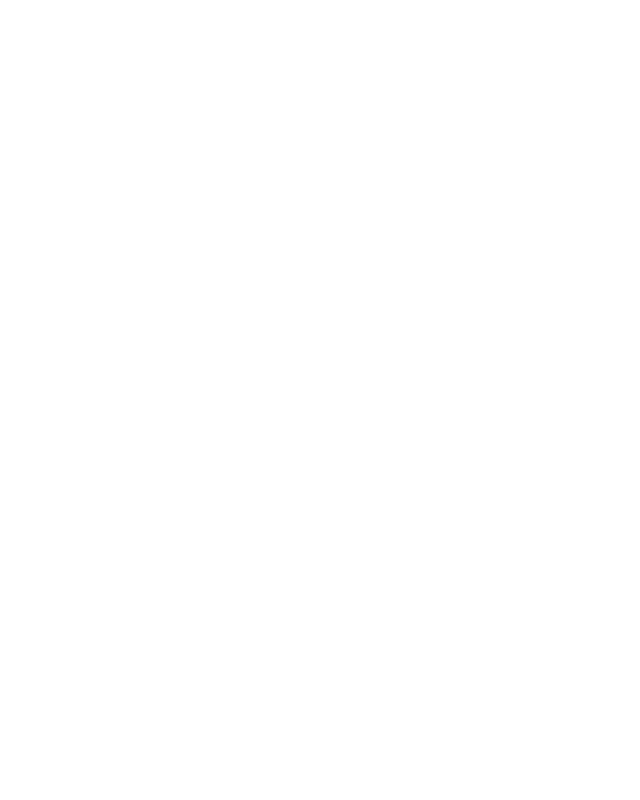
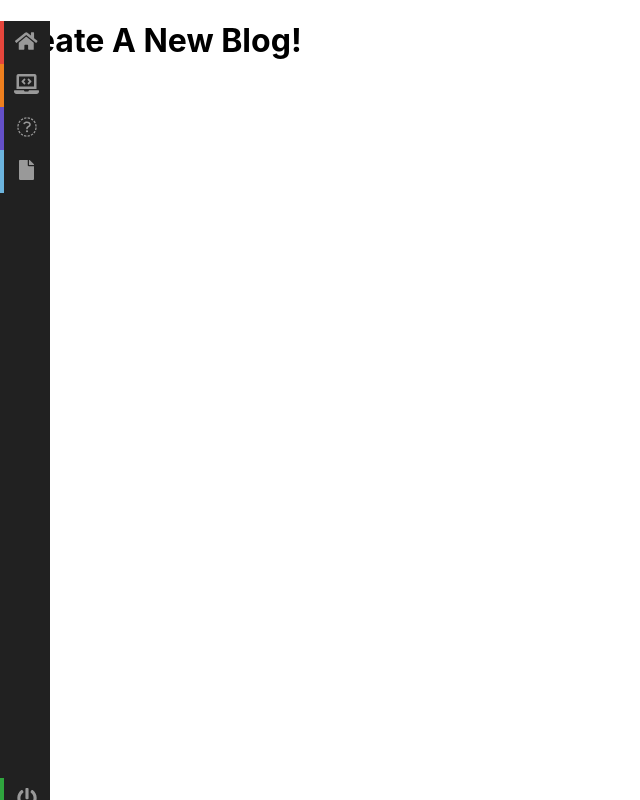
Before and after one commit to ArizonaMangoJuice/los-sabores-de-mi-tierra, a React (Create React App) app: page /dashboard/pages in a window 1280 px wide. Shown: the whole page, without its empty margins (0-640 px from the left). Built offline with nearby package versions, Linux system fonts and the light colour scheme.

Commit message:
figured out how to make links work

```diff
--- a/src/App.js
+++ b/src/App.js
@@ -1,14 +1,17 @@
 import React from 'react';
 import './App.css';
-import Dashboard from './component/Dashboard/Dashboard';
+import Dashboard from './components/Dashboard/Dashboard';
 import {Route} from 'react-router-dom';
-import Landing from './component/Landing/Landing';
+import Landing from './components/Landing/Landing';
+import Pages from './components/Pages/Pages';
 
 function App() {
   return (
     <div>
       <Route exact path='/' component={Landing} />
-      <Route exact path='/dashboard' component={Dashboard} />
+      <Route path='/dashboard' component={Dashboard} />
+      <Route exact path='/dashboard/pages' component={Pages} />
+
     </div>
   );
 }
--- a/src/component/Landing/Landing.js
+++ /dev/null
@@ -1,8 +0,0 @@
-import React from 'react'
-import { Link } from 'react-router-dom'
-
-export default function Landing (props){
-    return (
-        <Link to='dashboard' >dashboard</Link>
-    )
-}
--- a/src/component/NavButton/NavButton.js
+++ /dev/null
@@ -1,29 +0,0 @@
-import React from 'react'
-import './NavButton.css'
-let colors = ['#e6463c', '#ee7f1e', '#6450c8', '#6cb4dd', '#2fa53e'];
-let color;
-let borderStyle;
-
-
-export default class NavButton extends React.Component{
-    componentDidMount(){
-       color =  Math.floor(Math.random() * Math.floor(5));
-        console.log('this is the color',color)
-       borderStyle = {
-            borderLeft: `4px solid ${colors[color]}`
-       }
-    }
-
-    render(){
-        return (
-            <button className={this.props.bottom ? `nav-button ${this.props.bottom}` : `nav-button` } style={this.props.border}>
-                <div className='icon'>
-                    <i className={this.props.iconName}></i>
-                </div>
-                <p className='dashboard-nav-words'>
-                    {this.props.name}
-                </p>
-            </button>
-        )
-    }
-}
--- a/src/component/Dashboard/Dashboard.js
+++ b/src/components/Dashboard/Dashboard.js
@@ -1,11 +1,14 @@
 import React from 'react'
 import Nav from '../Nav/Nav'
+import { Link, Switch } from 'react-router-dom';
 
 export default class Dashboard extends React.Component{
     render(){
         return (
             <div className='dashboard'>
                 <Nav />
+
+
             </div>
         )
     }
--- /dev/null
+++ b/src/components/Landing/Landing.js
@@ -0,0 +1,13 @@
+import React from 'react'
+import { Link, Switch } from 'react-router-dom';
+
+export default function Landing() {
+    return (
+    <>
+     <h1>
+         HELLO
+     </h1>
+    <Link to='/dashboard'>Dashboard</Link>
+
+    </>);
+}
--- a/src/component/Nav/Nav.js
+++ b/src/components/Nav/Nav.js
@@ -6,6 +6,7 @@ let colors = ['#e6463c', '#ee7f1e', '#6450c8', '#6cb4dd', '#2fa53e'];
 let text = ['Dashboard', 'Source', 'Forms', 'Pages', 'Logout'];
 let icons = ['fa-home','fa-laptop-code','fa-wpforms','fa-file','fa-power-off'];
 let color = Math.floor(Math.random() * Math.floor(5));
+
 
 const borderStyle = {
     borderLeft: `4px solid ${colors[color]}`
--- /dev/null
+++ b/src/components/NavButton/NavButton.js
@@ -0,0 +1,39 @@
+import React from 'react'
+import './NavButton.css'
+import { Link} from 'react-router-dom';
+
+let colors = ['#e6463c', '#ee7f1e', '#6450c8', '#6cb4dd', '#2fa53e'];
+let color;
+let borderStyle;
+
+
+export default class NavButton extends React.Component{
+    componentDidMount(){
+       color =  Math.floor(Math.random() * Math.floor(5));
+        console.log('this is the color',color)
+       borderStyle = {
+            borderLeft: `4px solid ${colors[color]}`
+       }
+    }
+
+    render(){
+        console.log('props for navbutton', this.route)
+        return (
+            <>
+
+            <Link to='/dashboard/pages' className={this.props.bottom ? this.props.bottom: `` }>
+                <button className={this.props.bottom ? `nav-button ${this.props.bottom}` : `nav-button` } style={this.props.border}>
+                    <div className='icon'>
+                        <i className={this.props.iconName}></i>
+                    </div>
+                    <p className='dashboard-nav-words'>
+                        {this.props.name}
+                    </p>
+                </button>
+            </Link>
+
+
+            </>
+        )
+    }
+}
```
Also changed, not shown: src/components/Dashboard/Dashboard.css (added), src/components/Nav/Nav.css (renamed from src/component/Nav/Nav.css), src/components/NavButton/NavButton.css (renamed from src/component/NavButton/NavButton.css), src/components/Pages/Pages.js (renamed from src/component/Pages/Pages.js).
